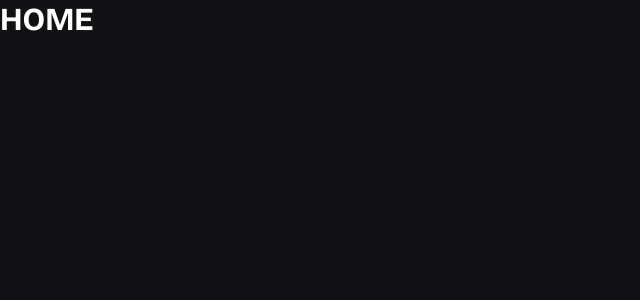
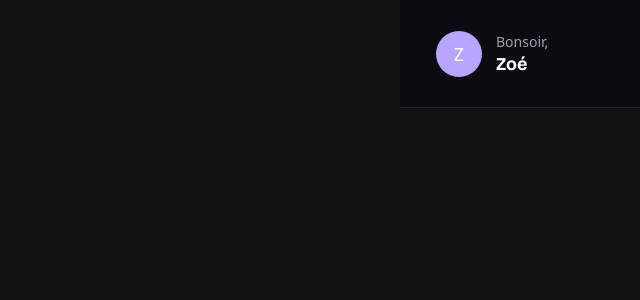
Before and after one commit to lundoki92/sonoma, a React app in the folder frontend/: page / in a window 1280 px wide. Shown: the top 300 px of the page, without its empty margins (0-640 px from the left). Built offline with nearby package versions, Linux system fonts and the light colour scheme; the HTML template or start-up script is replaced by a standard one.

Commit message:
feat: add dashboard variant for Header

```diff
--- a/frontend/src/assets/Header.css
+++ b/frontend/src/assets/Header.css
@@ -59,3 +59,63 @@
   font-weight: 500;
   color: #e4e4e7;
 }
+
+
+.app-header {
+  position: fixed;
+  top: 0;
+  left: 0;
+  right: 0;
+  z-index: 50;
+  background-color: rgba(18, 18, 20, 0.9);
+  backdrop-filter: blur(8px);
+  border-bottom: 1px solid rgba(255, 255, 255, 0.1);
+  padding: 12px 16px;
+  display: flex;
+  justify-content: space-between;
+  align-items: center;
+  max-width: 480px;
+  margin: 0 auto;
+}
+
+/* Dashboard variant */
+
+.app-header--greeting {
+  justify-content: flex-start;
+  gap: 14px;
+  padding: 30px 36px;
+  min-height: 108px;
+  box-sizing: border-box;
+  background-color: #0c0b12;
+}
+
+.header-avatar {
+  width: 46px;
+  height: 46px;
+  min-width: 46px;
+  border-radius: 50%;
+  background-color: #b9a5ff;
+  display: flex;
+  align-items: center;
+  justify-content: center;
+  color: #ffffff;
+  font-size: 18px;
+  font-weight: 500;
+}
+
+.header-greeting-info {
+  display: flex;
+  flex-direction: column;
+  gap: 2px;
+}
+
+.header-greeting {
+  font-size: 14px;
+  color: #a1a1aa;
+  font-weight: 400;
+}
+
+.app-header--greeting .header-title {
+  font-size: 18px;
+  font-weight: 700;
+}
--- a/frontend/src/assets/Header.jsx
+++ b/frontend/src/assets/Header.jsx
@@ -1,18 +1,50 @@
 import React from "react";
 import "./Header.css";
 
-export default function Header({ sessionTitle, userPseudo }) {
+export default function Header({
+  sessionTitle,
+  userPseudo,
+  variant = "default",
+  greeting = "Bonsoir,",
+}) {
+  // Gets initials from host's username
+  const initials = userPseudo
+    ? userPseudo
+        .trim()
+        .split(/\s+/)
+        .map((word) => word[0])
+        .join("")
+        .slice(0, 2)
+        .toUpperCase()
+    : "G";
+
+  // Variant for dashboard
+  if (variant === "greeting") {
+    return (
+      <header className="app-header app-header--greeting">
+        <div className="header-avatar">{initials}</div>
+
+        <div className="header-greeting-info">
+          <span className="header-greeting">{greeting}</span>
+
+          <h1 className="header-title">{userPseudo || "Invité"}</h1>
+        </div>
+      </header>
+    );
+  }
+
+  // Variant for playlist
   return (
     <header className="app-header">
       <div className="header-info">
         <span className="header-subtitle">Soirée en cours</span>
+
         <h1 className="header-title">{sessionTitle}</h1>
       </div>
 
       <div className="header-badge">
-        <div className="avatar">
-          {userPseudo ? userPseudo[0].toUpperCase() : "G"}
-        </div>
+        <div className="avatar">{initials}</div>
+
         <span className="pseudo">{userPseudo || "Invité"}</span>
       </div>
     </header>
--- a/frontend/src/pages/HomeAdmin.jsx
+++ b/frontend/src/pages/HomeAdmin.jsx
@@ -1,10 +1,17 @@
-import React from "react";
-import {Routes, Route} from "react-router";
+import React, { useState, useEffect } from "react";
+import { Routes, Route } from "react-router";
+import Header from "../assets/Header";
+import BottomNav from "../assets/BottomNav";
 
 export default function Home() {
-    return (
-        <>
-        <h1>HOME</h1>
-        </>
-    )
+  const [userPseudo, setUserPseudo] = useState("Zoé");
+
+  return (
+    <>
+      <div className="host-dashboard">
+        {/* HEADER FIXE */}
+        <Header variant="greeting" userPseudo={userPseudo} />
+      </div>
+    </>
+  );
 }
```
